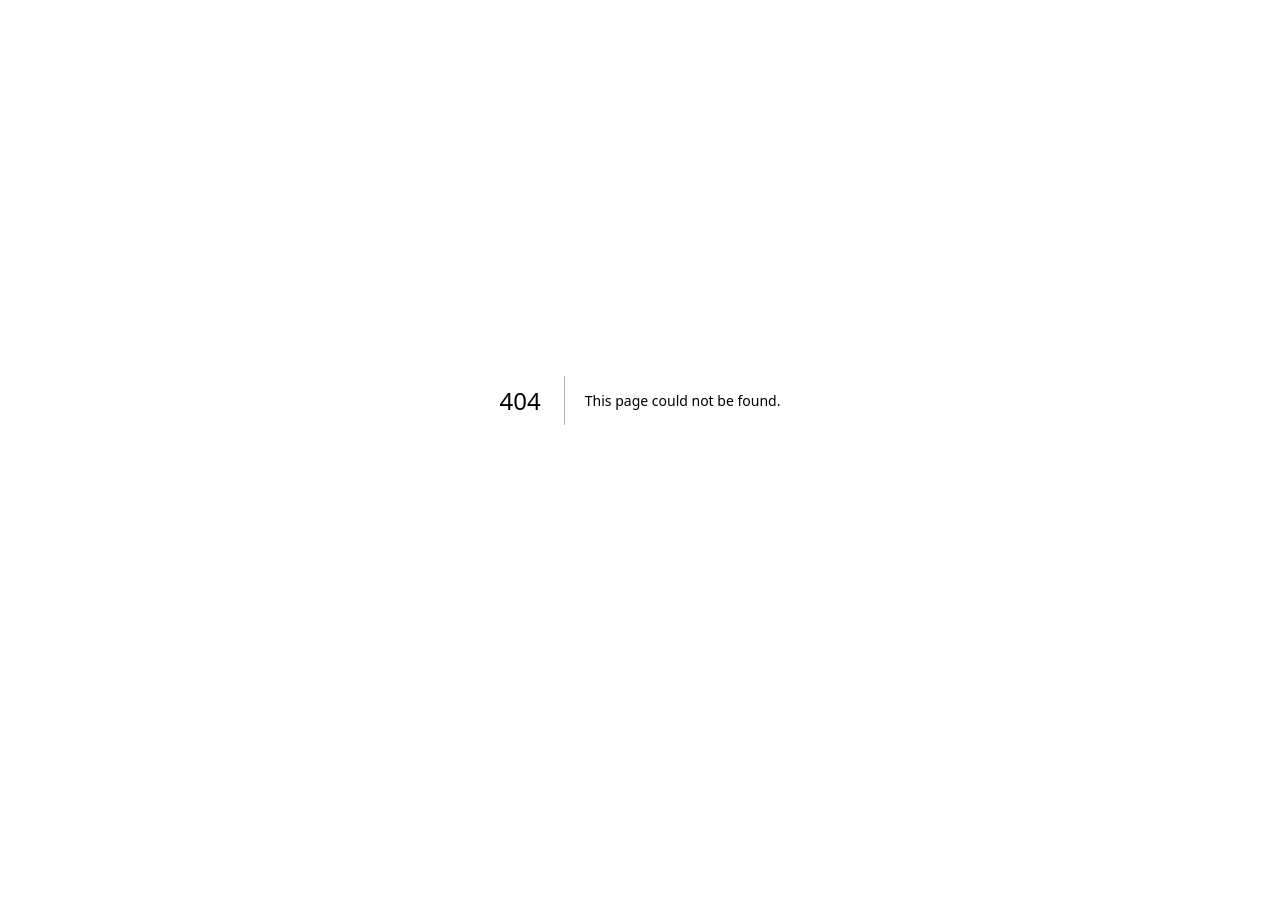
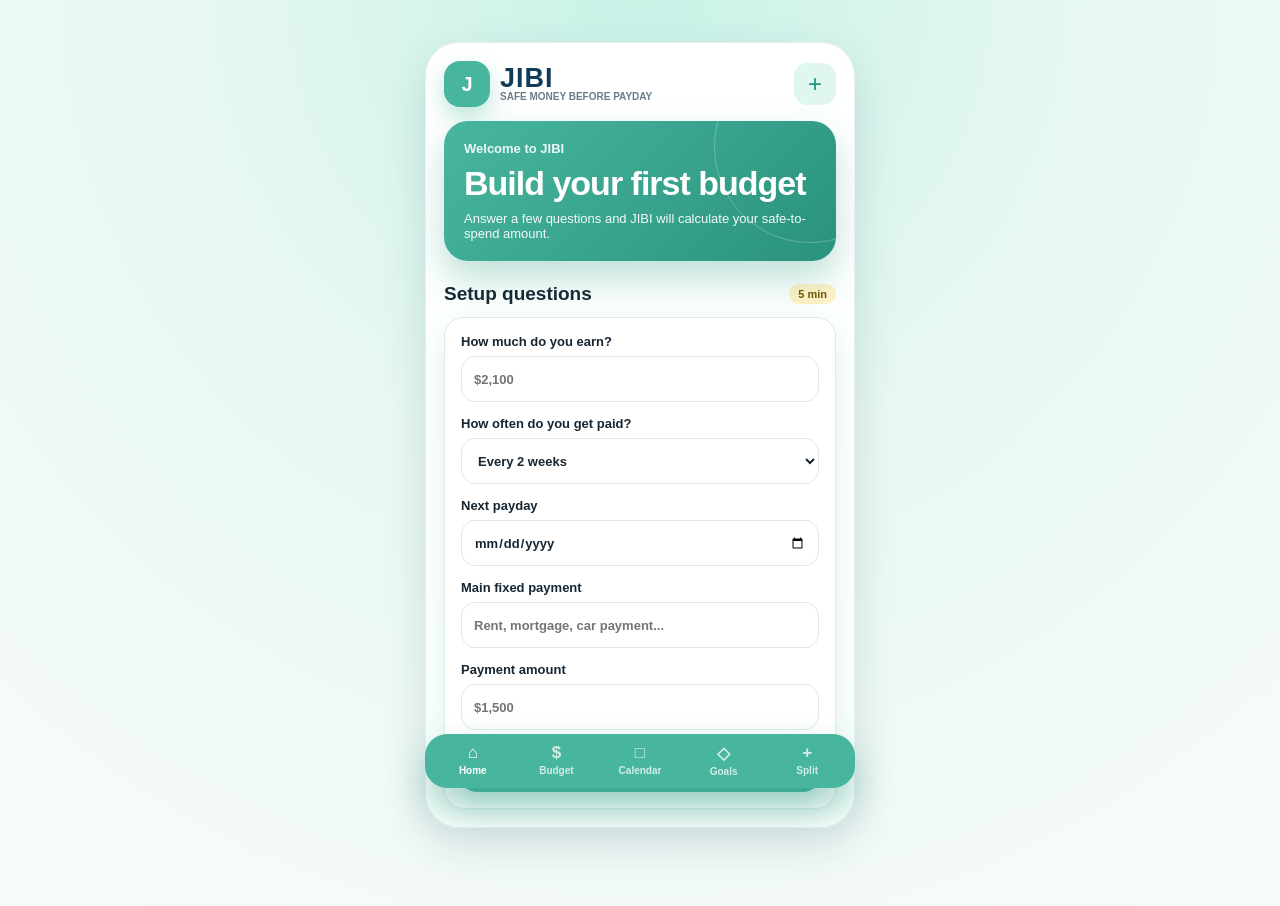
Before and after one commit to homepc2977-ship-it/jibi, a Next.js app: page /onboarding in a window 1280 px wide. Before the commit this address had no page. Shown: the top 906 px of the page. Before the commit the page ends 800 px from the top, so only its background shows below. Built offline with nearby package versions, Linux system fonts and the light colour scheme.

Commit message:
Add JIBI onboarding page

```diff
--- /dev/null
+++ b/app/onboarding/page.tsx
@@ -0,0 +1,33 @@
+import Link from "next/link";
+import { AppHeader } from "../components/AppHeader";
+import { BottomNav } from "../components/BottomNav";
+
+export default function OnboardingPage() {
+  return (
+    <main className="app-shell">
+      <section className="phone">
+        <div className="screen">
+          <AppHeader />
+          <section className="hero-card">
+            <p className="hero-label">Welcome to JIBI</p>
+            <h1 className="hero-number" style={{ fontSize: 34 }}>Build your first budget</h1>
+            <p className="hero-note">Answer a few questions and JIBI will calculate your safe-to-spend amount.</p>
+          </section>
+
+          <div className="section-title"><h2>Setup questions</h2><span className="badge">5 min</span></div>
+          <section className="panel">
+            <div className="form-grid">
+              <label className="field">How much do you earn?<input inputMode="decimal" placeholder="$2,100" /></label>
+              <label className="field">How often do you get paid?<select><option>Every 2 weeks</option><option>Weekly</option><option>Monthly</option></select></label>
+              <label className="field">Next payday<input type="date" /></label>
+              <label className="field">Main fixed payment<input placeholder="Rent, mortgage, car payment..." /></label>
+              <label className="field">Payment amount<input inputMode="decimal" placeholder="$1,500" /></label>
+              <Link href="/" className="cta">Create my JIBI dashboard</Link>
+            </div>
+          </section>
+        </div>
+      </section>
+      <BottomNav active="Home" />
+    </main>
+  );
+}
```
